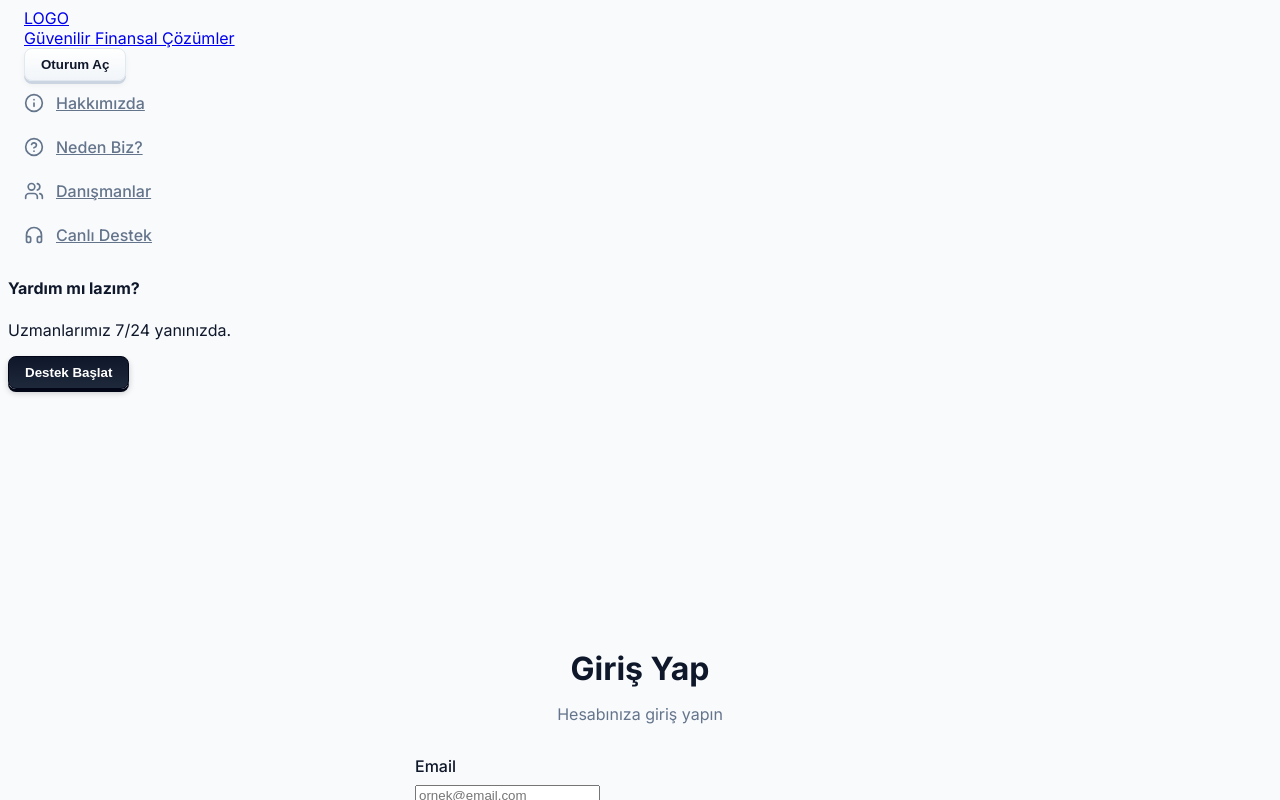
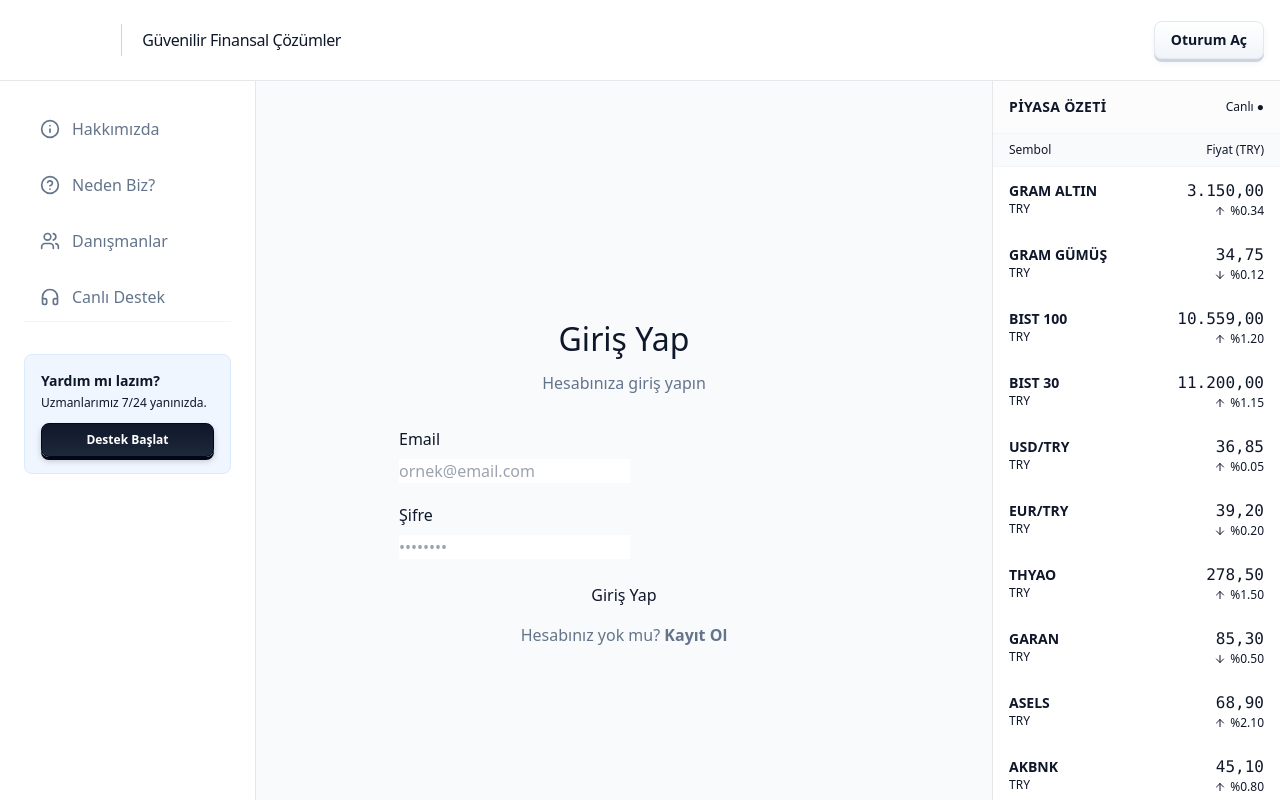
Before and after one commit to traderuzman3-ai/hybrid-sentinel, a Next.js app in the folder frontend/: page /auth/login in a window 1280 px wide. Shown: the top 800 px of the page. Built offline with nearby package versions, Linux system fonts and the light colour scheme.

Commit message:
Fix: Add missing tailwind.config.ts and postcss.config.mjs to restore CSS

```diff
--- /dev/null
+++ b/frontend/postcss.config.mjs
@@ -0,0 +1,9 @@
+/** @type {import('postcss-load-config').Config} */
+const config = {
+    plugins: {
+        tailwindcss: {},
+        autoprefixer: {},
+    },
+};
+
+export default config;
--- /dev/null
+++ b/frontend/tailwind.config.ts
@@ -0,0 +1,19 @@
+import type { Config } from "tailwindcss";
+
+const config: Config = {
+    content: [
+        "./src/pages/**/*.{js,ts,jsx,tsx,mdx}",
+        "./src/components/**/*.{js,ts,jsx,tsx,mdx}",
+        "./src/app/**/*.{js,ts,jsx,tsx,mdx}",
+    ],
+    theme: {
+        extend: {
+            colors: {
+                background: "var(--background)",
+                foreground: "var(--foreground)",
+            },
+        },
+    },
+    plugins: [],
+};
+export default config;
```
